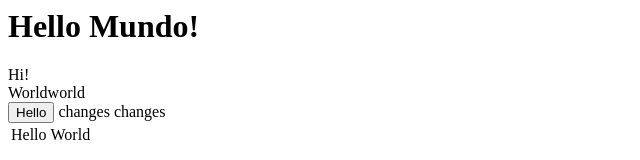
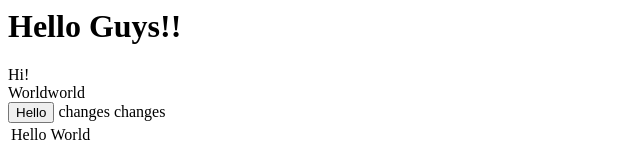
Before and after one commit to bengcojeff/sample-html, a plain HTML site: page index.html in a window 1280 px wide. Shown: the top 160 px of the page, 0-640 px from the left. Drawn offline with Linux system fonts and the light colour scheme.

Commit message:
Update index.html

```diff
--- a/index.html
+++ b/index.html
@@ -1,7 +1,7 @@
 <html>
 
 <body>
-    <h1>Hello Mundo!</h1>
+    <h1>Hello Guys!!</h1>
     <div>Hi!</div>
     <div>Worldworld</div>
     <button>Hello</button>
```
